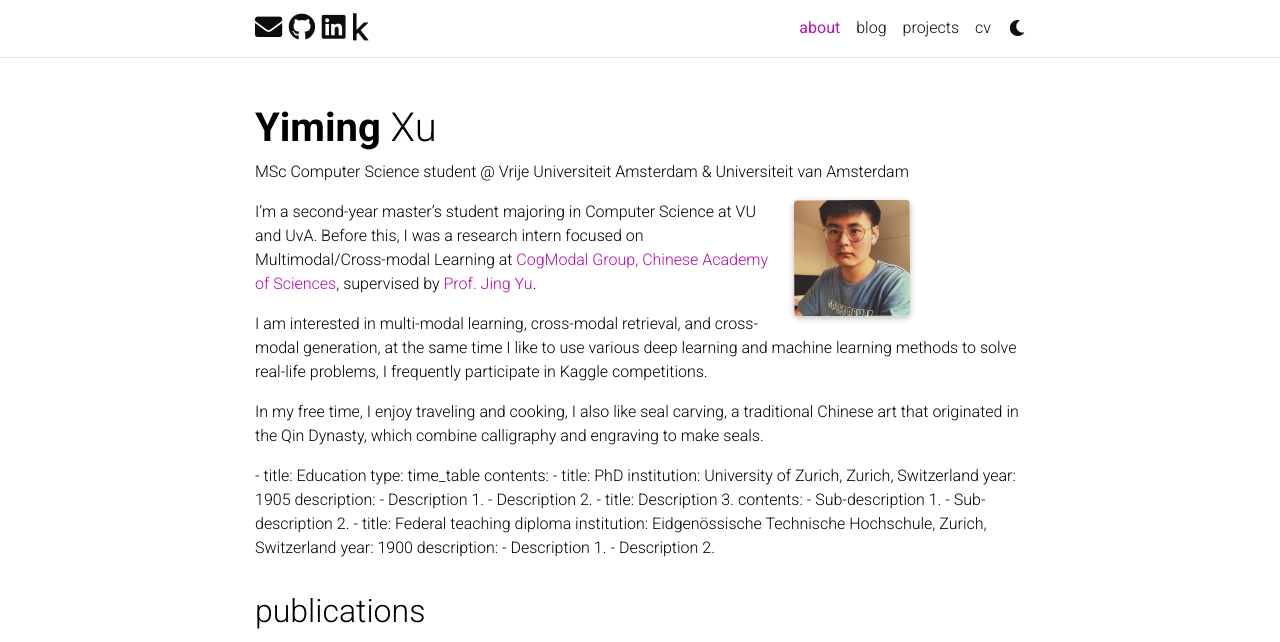
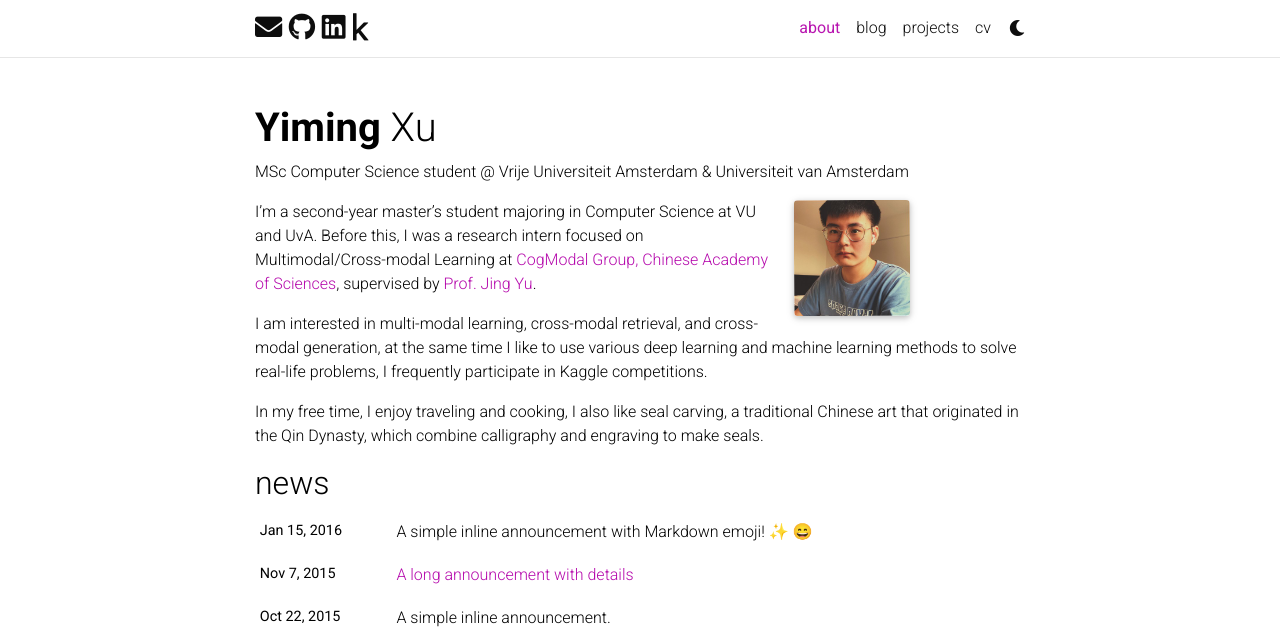
Before and after one commit to ym-xu/yimingxu, a Jekyll site: the page built from _pages/about.md, in a window 1280 px wide and 959 px high, cut to the strip 0-642 px from the top of the window. Built offline with Jekyll 4.4.1, drawn with Linux system fonts in a browser that asks for light colours; full-size pictures stand in for the smaller copies a plugin makes; emoji names are drawn with the system emoji font; comment, search, counter and statistics services are not loaded; a style sheet for code colours, icons or effects is not loaded.

Commit message:
Update about.html

```diff
--- a/_layouts/about.html
+++ b/_layouts/about.html
@@ -42,27 +42,7 @@ layout: default
 
           {% if page.news -%}
           <!-- News -->
-          <!-- {%- include news.html %} -->
-          - title: Education
-  type: time_table
-  contents:
-    - title: PhD
-      institution: University of Zurich, Zurich, Switzerland
-      year: 1905
-      description:
-        - Description 1.
-        - Description 2.
-        - title: Description 3.
-          contents:
-            - Sub-description 1.
-            - Sub-description 2.
-    - title: Federal teaching diploma
-      institution: Eidgenössische Technische Hochschule, Zurich, Switzerland
-      year: 1900
-      description:
-        - Description 1.
-        - Description 2.
-
+          {%- include news.html %}
           {%- endif %}
           {% if page.selected_papers -%}
             <!-- Selected papers -->
```
